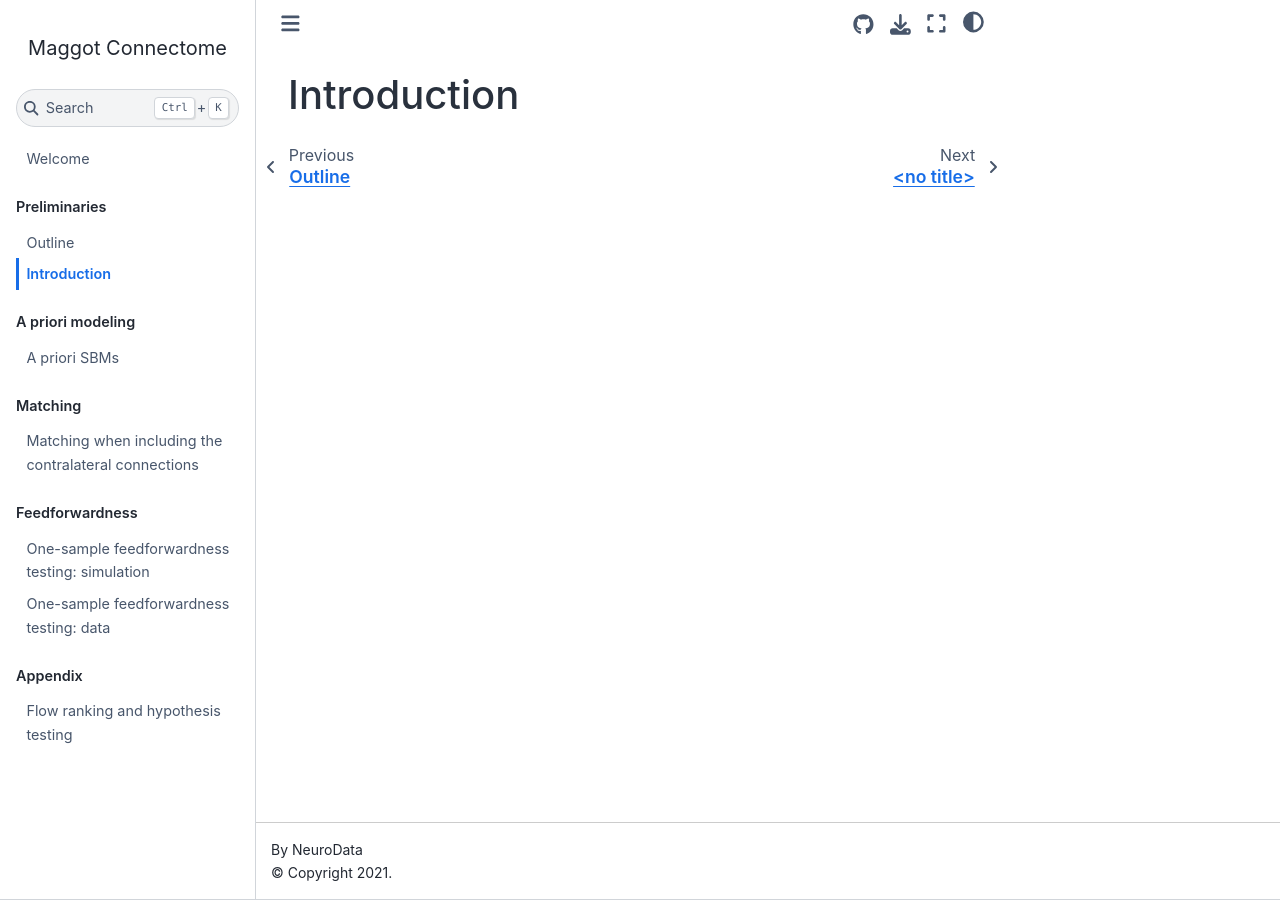
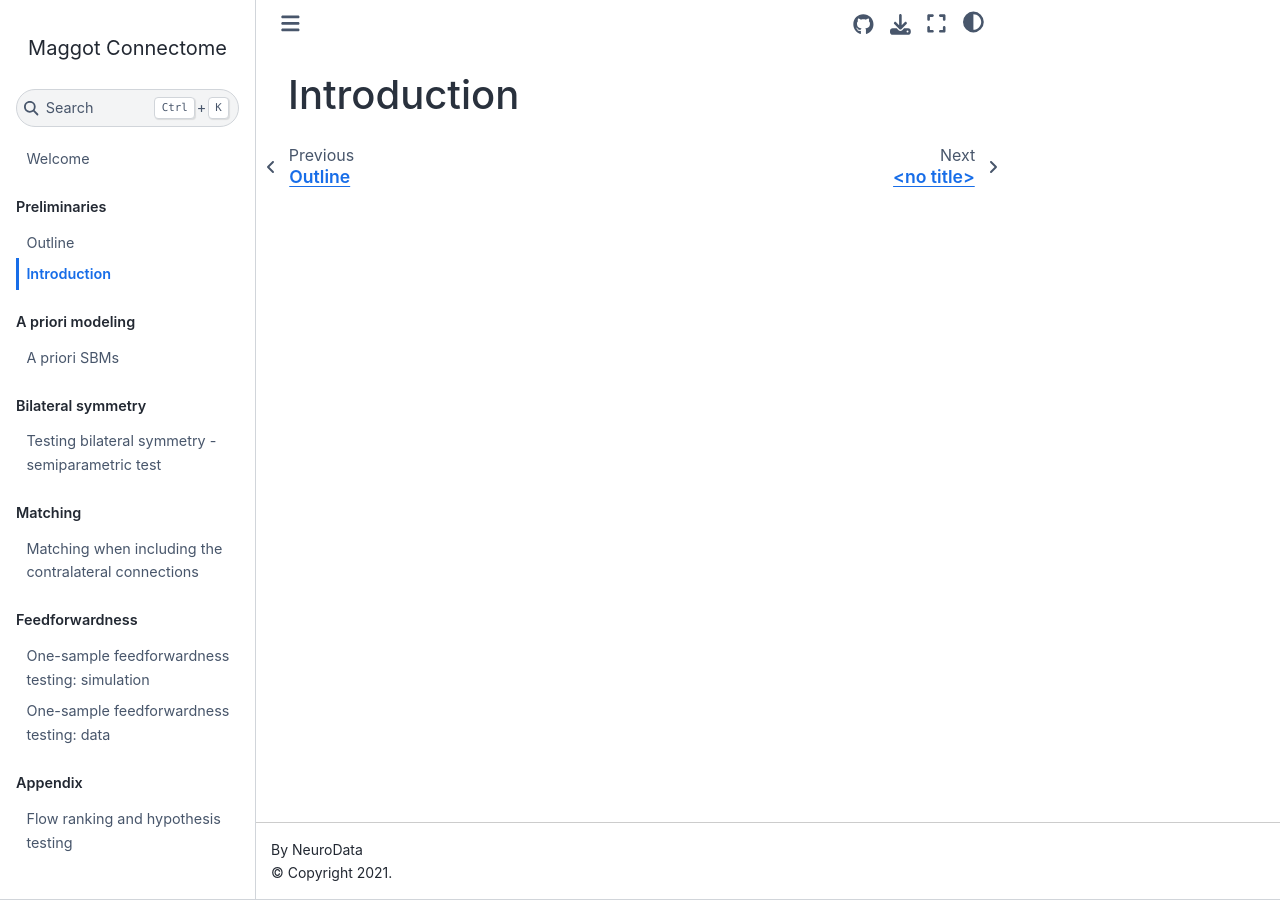
Before and after one commit to neurodata/maggot_connectome, a Jupyter Book: the page built from docs/introduction.md, in a window 1280 px wide. Built offline with Jupyter Book 1.0.4 settings and Sphinx 7.4.7 and the Sphinx Book theme 1.1.4, drawn with Linux system fonts in a browser that asks for light colours; pages that are not in the unit, such as notebooks, are missing from menus; some of the changed lines change nothing that is shown.

Commit message:
add semipar notebook to toc

```diff
--- a/docs/_toc.yml
+++ b/docs/_toc.yml
@@ -19,6 +19,7 @@
   chapters:
   - file: look_at_paired_embeddings
   - file: bilateral_symmetry
+  - file: semipar
   - file: align_investigation
   - file: off_diagonal
 
```
Also changed, not shown: docs/semipar.ipynb (added).
